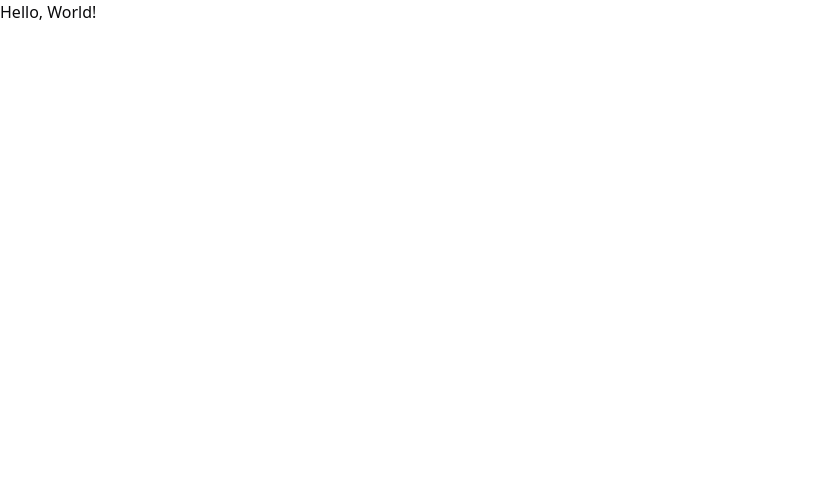
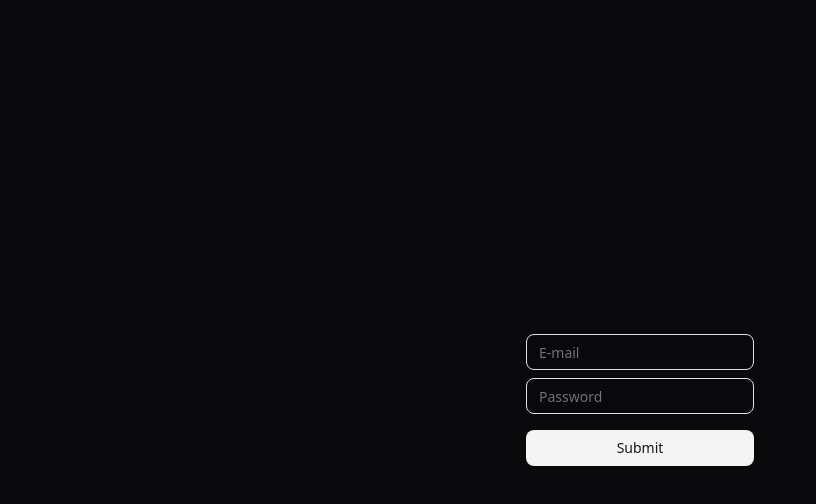
Before and after one commit to victorbadaro/auth-firebase-example-app, a React (Vite) app: page / in a window 1280 px wide. Shown: the top 504 px of the page, without its empty margins (0-816 px from the left). Built offline with nearby package versions, Linux system fonts and the light colour scheme.

Commit message:
feat: add a basic login form

```diff
--- a/src/app.tsx
+++ b/src/app.tsx
@@ -1,3 +1,31 @@
+import { type FormEvent, useState } from 'react';
+import { Button } from './components/ui/button';
+import { Input } from './components/ui/input';
+
 export function App() {
-	return <h1>Hello, World!</h1>;
+	const [email, setEmail] = useState('');
+	const [password, setPassword] = useState('');
+
+	function handleFormSubmit(event: FormEvent<HTMLFormElement>) {
+		event.preventDefault();
+
+		console.log({
+			email,
+			password
+		});
+	}
+
+	return (
+		<div className="flex items-center justify-center min-h-screen bg-zinc-950 text-zinc-50">
+			<form onSubmit={handleFormSubmit} className="space-y-4">
+				<div className="space-y-2">
+					<Input type="email" placeholder="E-mail" value={email} onChange={(event) => setEmail(event.target.value)} />
+					<Input type="password" placeholder="Password" value={password} onChange={(event) => setPassword(event.target.value)} />
+				</div>
+				<Button type="submit" variant="secondary" className="w-full cursor-pointer">
+					Submit
+				</Button>
+			</form>
+		</div>
+	);
 }
```
